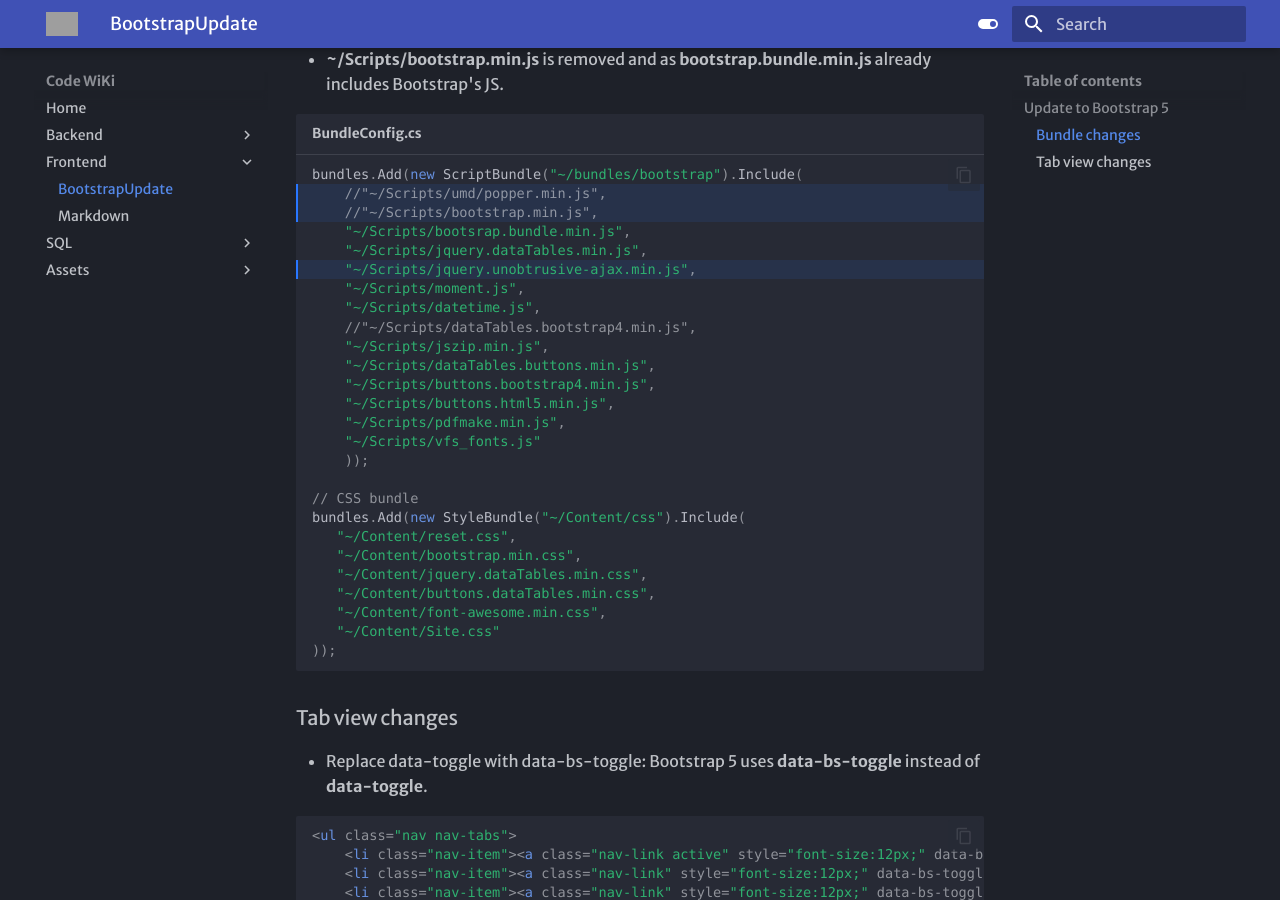
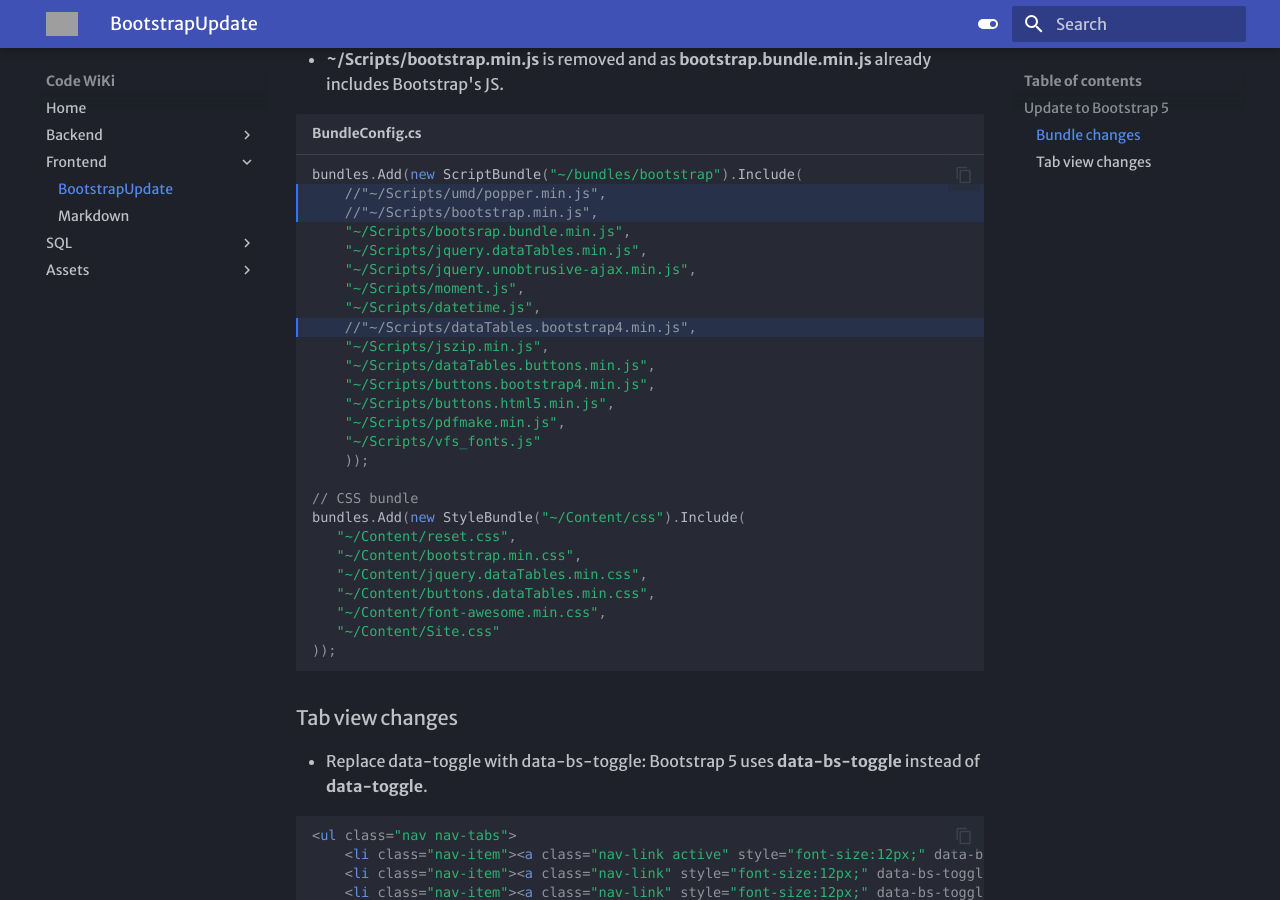
Before and after one commit to mkouhpayeh/code-wiki, an MkDocs documentation site: the page built from docs/Frontend/BootstrapUpdate.md, in a window 1280 px wide and 900 px high, scrolled down 393 px. Built offline with MkDocs 1.6.1 and Material for MkDocs 9.7.7, drawn with Linux system fonts in a browser that asks for light colours; some web fonts are replaced; grey boxes are pictures that could not be loaded.

Commit message:
Update BootstrapUpdate.md

````diff
--- a/docs/Frontend/BootstrapUpdate.md
+++ b/docs/Frontend/BootstrapUpdate.md
@@ -9,7 +9,7 @@
 - **~/Scripts/umd/popper.min.js** is removed and included in **bootstrap.bundle.min.js**.
 - **~/Scripts/bootstrap.min.js** is removed and as **bootstrap.bundle.min.js** already includes Bootstrap's JS.
 
-``` csharp title="BundleConfig.cs" hl_lines="2 3 6"
+``` csharp title="BundleConfig.cs" hl_lines="2 3 9"
 bundles.Add(new ScriptBundle("~/bundles/bootstrap").Include(
     //"~/Scripts/umd/popper.min.js",
     //"~/Scripts/bootstrap.min.js",
````
